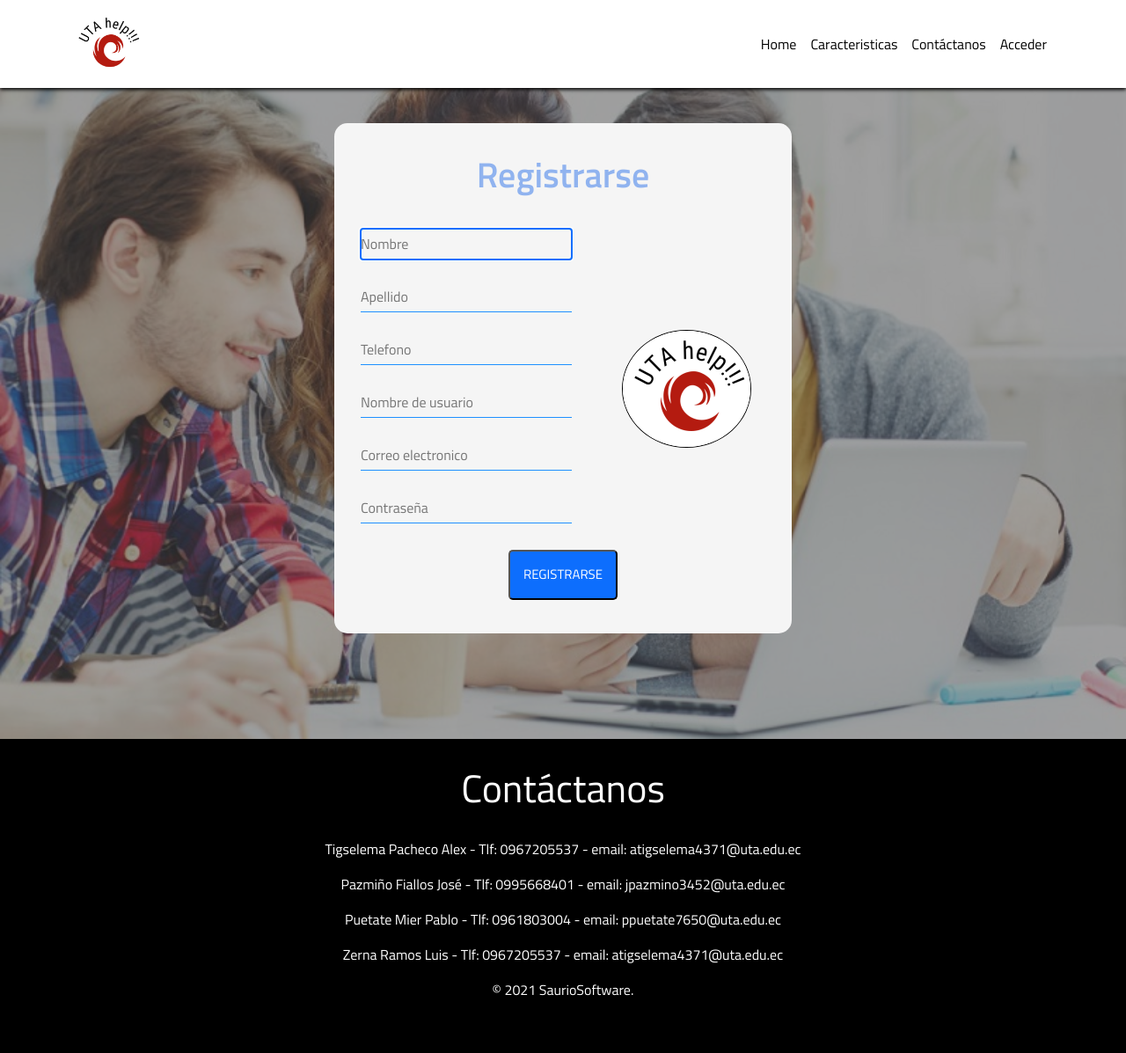
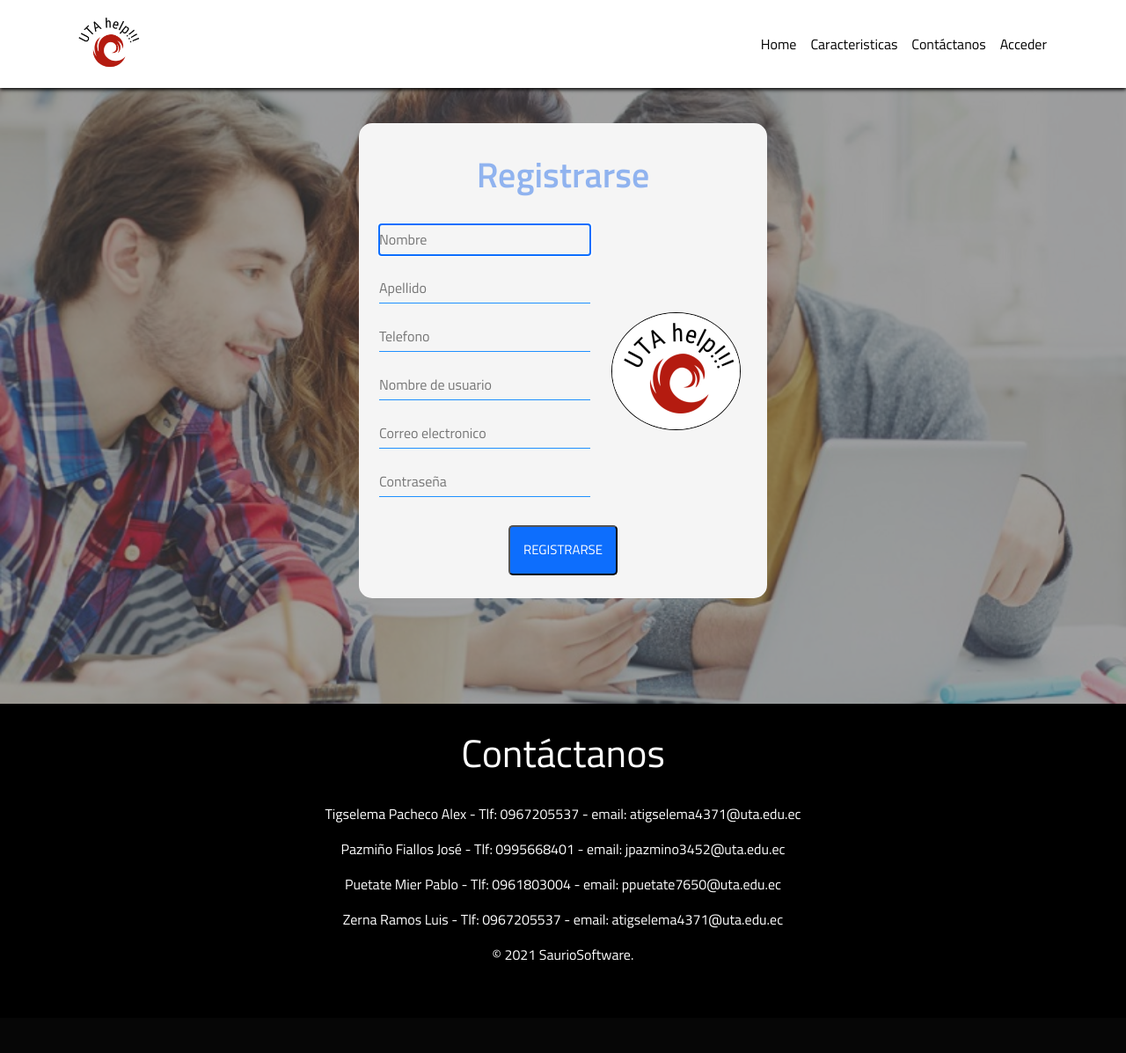
Before and after one commit to Puetate/ProyectoConfiguracion, a PHP site: page /formulario.html in a window 1280 px wide. Shown: the whole page at 88% size. After the commit the page ends 1092 px from the top, so only its background shows below. Run offline with PHP 8.4, Linux system fonts and the light colour scheme.

Commit message:
Arreglo Para movil
se arreglo conflicto con compatibilidad con movil

```diff
--- a/css/styleformulario.css
+++ b/css/styleformulario.css
@@ -13,11 +13,12 @@
 }
 .input-ingreso{
   text-align: center;
-    width: 300px;
+    width: 287px;
 
     float: left;
     margin: 20px 0px;
     margin-top: 0px;
+
 }
 .registrarse-box{
 
@@ -35,6 +36,23 @@
   border-color: dodgerblue;
 
 }
+
+
+.registrar-icon{
+  margin:auto;
+  border-radius: 50%;
+  border: 1px solid black;
+  margin-top: 100px;
+
+
+}
+
+/*.input-ingreso input:active, .input-ingreso input:focus{
+  outline: none;
+
+}*/
+
+
 .inpt-registrarse-button{
 
   color:white;
@@ -62,9 +80,9 @@
   display:flex;
 
   text-align: left;
-  width: 520px;
-  height: 580px;
-  max-width: 650px;
+  width: 464px; /* aqui!!!!*/
+  height: 540px;
+
   margin: auto;
 
   flex-direction: column;
@@ -81,10 +99,10 @@ form input {
   background-color: whitesmoke;
   display: block;
 
-  margin-top: 25px;
+  margin-top: 20px;
   width: 240px;
-  margin-left: 30px;
-  margin-bottom: 10px;
+  margin-left: 23px;
+  margin-bottom: 12px;
  /* ancho del input*/
   height: 35px;
   border-top-style: none;
@@ -92,21 +110,8 @@ form input {
   border-right-style: none;
   color: black;
 
-}
-
-.registrar-icon{
-  margin:auto;
-  border-radius: 50%;
-  border: 1px solid black;
-  margin-top: 100px;
-
 
 }
-
-/*.input-ingreso input:active, .input-ingreso input:focus{
-  outline: none;
-
-}*/
 
 .input-ingreso input:active, .input-ingreso input:focus{
 
@@ -121,7 +126,7 @@ form input {
 
 .imagen{
   text-align: center;
-  width: 200px;
+  width: 100px;
   float: left;
-  margin-top: 40px;
+  margin-top: 20px;
 }
```
